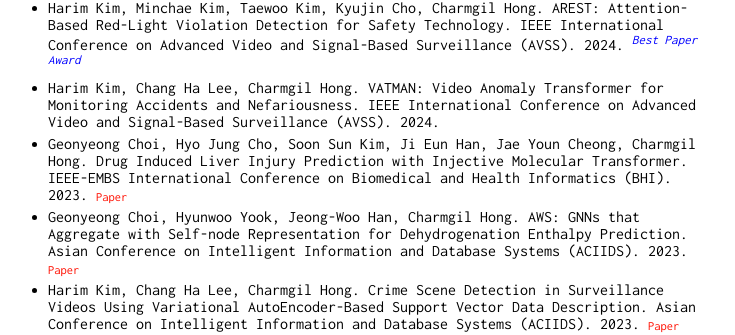
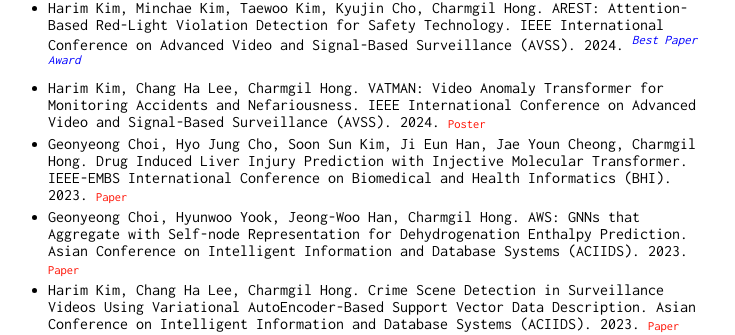
Before and after one commit to charmgil/charmgil.github.io, a Jekyll site: the page built from index.md, in a window 1280 px wide and 900 px high, scrolled down 834 px. Shown: the part 144-479 px from the top of the window, without its empty margins (262-997 px from the left). Built offline with Jekyll 4.4.1, drawn with Linux system fonts in a browser that asks for light colours; our own code applies the rules of GitHub Pages for plain Markdown files.

Commit message:
modified:   index.md

```diff
--- a/index.md
+++ b/index.md
@@ -41,7 +41,7 @@ I am also interested in: (4) AI/ICT for Korean unification and the development o
 * Harim Kim, Chang Ha Lee, Charmgil Hong. Transformer for Point Anomaly Detection. ACM International Conference on Information and Knowledge Management (CIKM). 2024. *(to appear)*
 * Jaemin Jung, Soonyong Park, Harim Kim, Chang Ha Lee, Charmgil Hong. Artificial Intelligence-Driven Video Indexing for Rapid Surveillance Footage Summarization and Review. International Joint Conference on Artificial Intelligence (IJCAI) Demo Track. 2024. <span class="res">[Paper](https://www.ijcai.org/proceedings/2024/1009){:target="_blank"}</span> <span class="res">[Code](https://github.com/nth221/videx){:target="_blank"}</span>
 * Harim Kim, Minchae Kim, Taewoo Kim, Kyujin Cho, Charmgil Hong. AREST: Attention-Based Red-Light Violation Detection for Safety Technology. IEEE International Conference on Advanced Video and Signal-Based Surveillance (AVSS). 2024. <span class="award">*Best Paper Award*</span>
-* Harim Kim, Chang Ha Lee, Charmgil Hong. VATMAN: Video Anomaly Transformer for Monitoring Accidents and Nefariousness. IEEE International Conference on Advanced Video and Signal-Based Surveillance (AVSS). 2024.
+* Harim Kim, Chang Ha Lee, Charmgil Hong. VATMAN: Video Anomaly Transformer for Monitoring Accidents and Nefariousness. IEEE International Conference on Advanced Video and Signal-Based Surveillance (AVSS). 2024. <span class="res">[Poster](files/posters/VATMAN_AVSS2024.pdf){:target="_blank"}</span>
 * Geonyeong Choi, Hyo Jung Cho, Soon Sun Kim, Ji Eun Han, Jae Youn Cheong, Charmgil Hong. Drug Induced Liver Injury Prediction with Injective Molecular Transformer. IEEE-EMBS International Conference on Biomedical and Health Informatics (BHI). 2023. <span class="res">[Paper](https://bhiconference.github.io/BHI2023/2023/pdfs/1570919252.pdf){:target="_blank"}</span>
 * Geonyeong Choi, Hyunwoo Yook, Jeong-Woo Han, Charmgil Hong. AWS: GNNs that Aggregate with Self-node Representation for Dehydrogenation Enthalpy Prediction. Asian Conference on Intelligent Information and Database Systems (ACIIDS). 2023. <span class="res">[Paper](https://link.springer.com/chapter/10.1007/978-3-031-42430-4_14){:target="_blank"}</span>
 * Harim Kim, Chang Ha Lee, Charmgil Hong. Crime Scene Detection in Surveillance Videos Using Variational AutoEncoder-Based Support Vector Data Description. Asian Conference on Intelligent Information and Database Systems (ACIIDS). 2023. <span class="res">[Paper](https://link.springer.com/chapter/10.1007/978-3-031-42430-4_37){:target="_blank"}</span>
```
